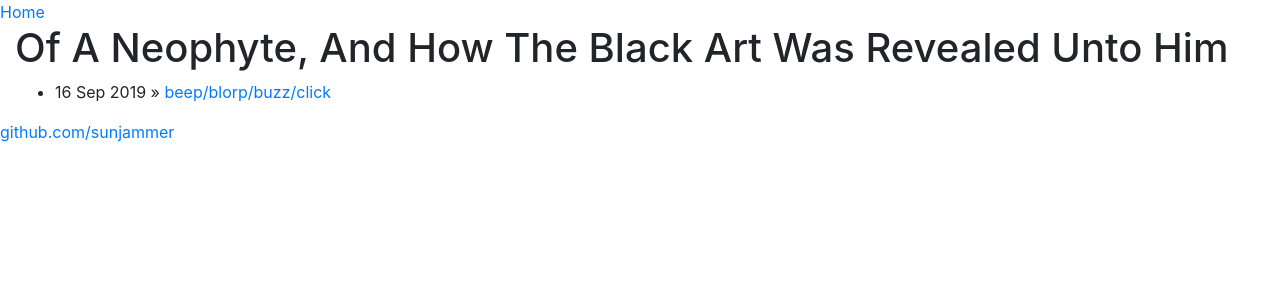
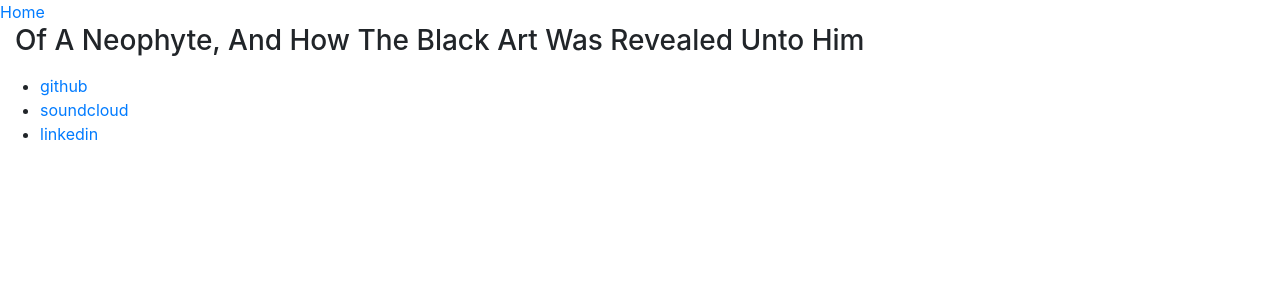
Before and after one commit to Sunjammer/sunjammer.github.io, a Jekyll site: the page built from index.html, in a window 1280 px wide. Shown: the top 300 px of the page. Built offline with Jekyll 4.4.1, drawn with Linux system fonts in a browser that asks for light colours.

Commit message:
Blog page

```diff
--- a/_layouts/default.html
+++ b/_layouts/default.html
@@ -19,7 +19,17 @@
         {{ content }}
     </div>
     <footer>
-        <a href="https://github.com/sunjammer">github.com/sunjammer</a>
+        <ul>
+            <li>
+                <a href="https://github.com/sunjammer">github</a>
+            </li>
+            <li>
+                <a href="https://soundcloud.com/doomsday">soundcloud</a>
+            </li>
+            <li>
+                <a href="https://www.linkedin.com/in/andreas-rønning-ab823867/">linkedin</a>
+            </li>
+        </ul>
     </footer>
 </body>
 
--- a/_posts/2019-09-16-hello-world.md
+++ /dev/null
@@ -1,7 +0,0 @@
----
-layout: post
-title: "beep/blorp/buzz/click"
-date: 2019-09-16
----
-
-Oh hi there
--- a/index.html
+++ b/index.html
@@ -2,7 +2,7 @@
 layout: default
 title: Of A Neophyte, And How The Black Art Was Revealed Unto Him
 ---
-<h1>{{ page.title }}</h1>
+<h3>{{ page.title }}</h3>
 <ul class="posts">
 
     {% for post in site.posts %}
```
